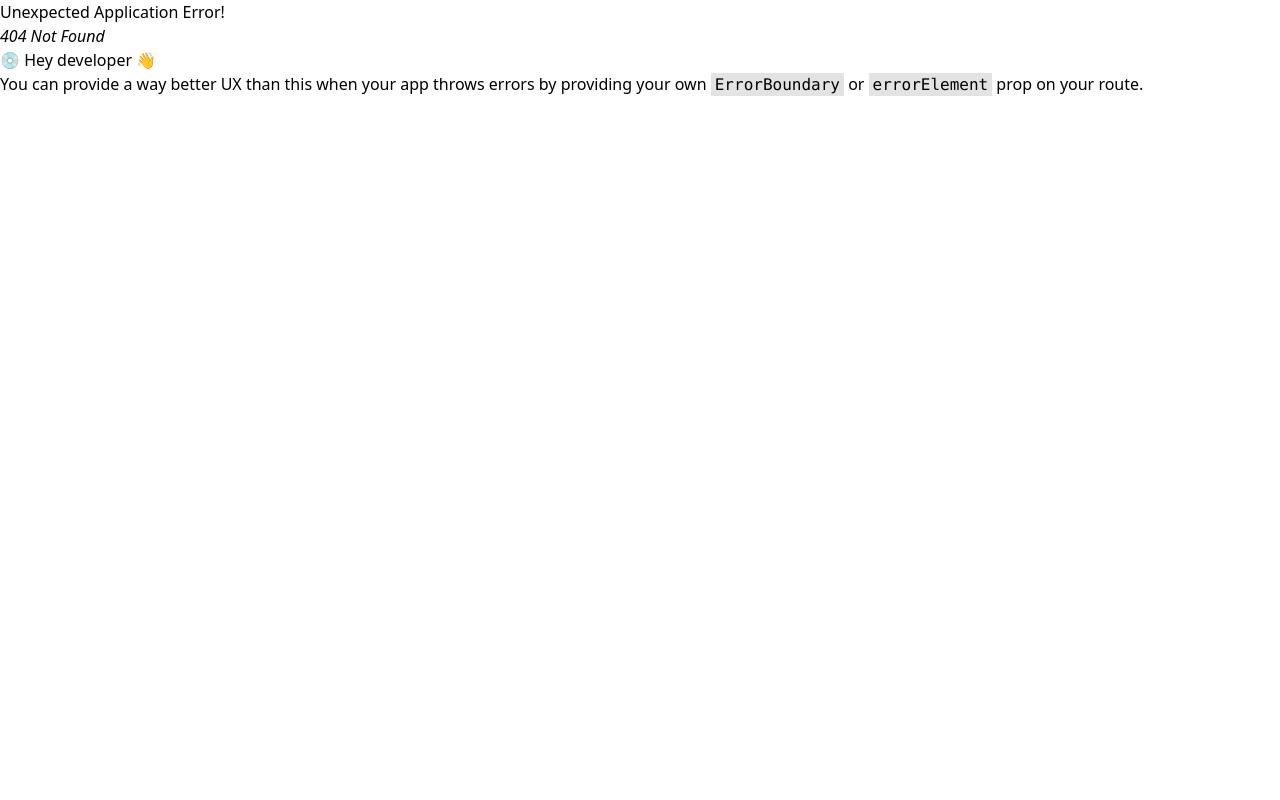
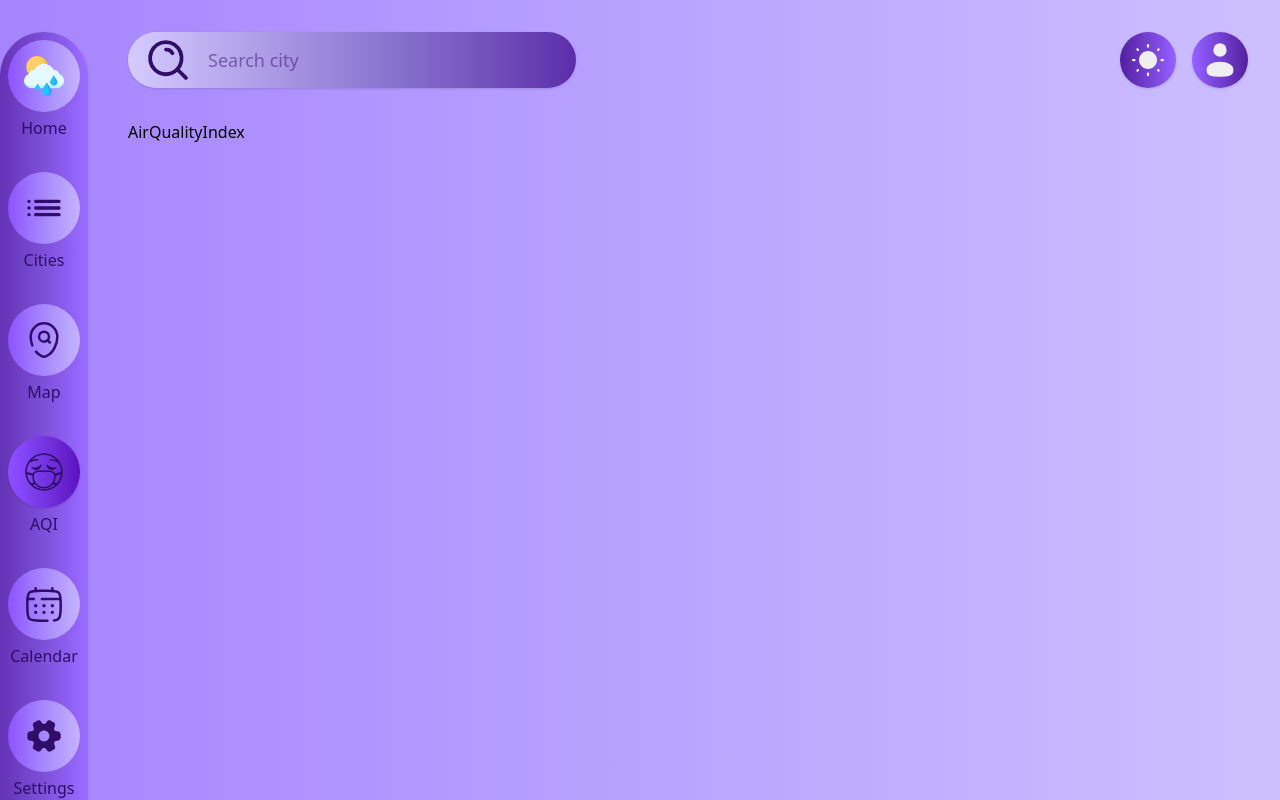
Before and after one commit to mahdibaderloo/weather-app, a React (Vite) app: page /air-quality in a window 1280 px wide. Before the commit this address had no page. Built offline with nearby package versions, Linux system fonts and the light colour scheme.

Commit message:
add new page

```diff
--- a/src/App.tsx
+++ b/src/App.tsx
@@ -6,6 +6,7 @@ import Calendar from "./pages/Calendar";
 import Settings from "./pages/Settings";
 import AppLayout from "./AppLayout";
 import Profile from "./pages/Profile";
+import AirQualityIndex from "./pages/AirQualityIndex";
 
 const router = createBrowserRouter([
   {
@@ -15,6 +16,7 @@ const router = createBrowserRouter([
       { path: "/cities", element: <Cities /> },
       { path: "/map", element: <Map /> },
       { path: "/calendar", element: <Calendar /> },
+      { path: "/air-quality", element: <AirQualityIndex /> },
       { path: "/settings", element: <Settings /> },
       { path: "/profile", element: <Profile /> },
     ],
--- a/src/features/navbar/Navbar.tsx
+++ b/src/features/navbar/Navbar.tsx
@@ -3,6 +3,7 @@ import calendarImage from "../../assets/calendar.svg";
 import listImage from "../../assets/list.svg";
 import mapImage from "../../assets/map.svg";
 import settingsImage from "../../assets/settings.svg";
+import maskImage from "../../assets/mask.svg";
 import NavbarItem from "./NavbarItem";
 
 interface Items {
@@ -16,8 +17,9 @@ const items: Items[] = [
   { id: 1, url: "/", image: logoImage, title: "Home" },
   { id: 2, url: "/cities", image: listImage, title: "Cities" },
   { id: 3, url: "/map", image: mapImage, title: "Map" },
-  { id: 4, url: "/calendar", image: calendarImage, title: "Calendar" },
-  { id: 5, url: "/settings", image: settingsImage, title: "Settings" },
+  { id: 4, url: "/air-quality", image: maskImage, title: "AQI" },
+  { id: 5, url: "/calendar", image: calendarImage, title: "Calendar" },
+  { id: 6, url: "/settings", image: settingsImage, title: "Settings" },
 ];
 
 export default function Navbar() {
--- /dev/null
+++ b/src/pages/AirQualityIndex.tsx
@@ -0,0 +1,3 @@
+export default function AirQualityIndex() {
+  return <div>AirQualityIndex</div>;
+}
```
Also changed, not shown: src/assets/mask.svg (added).
